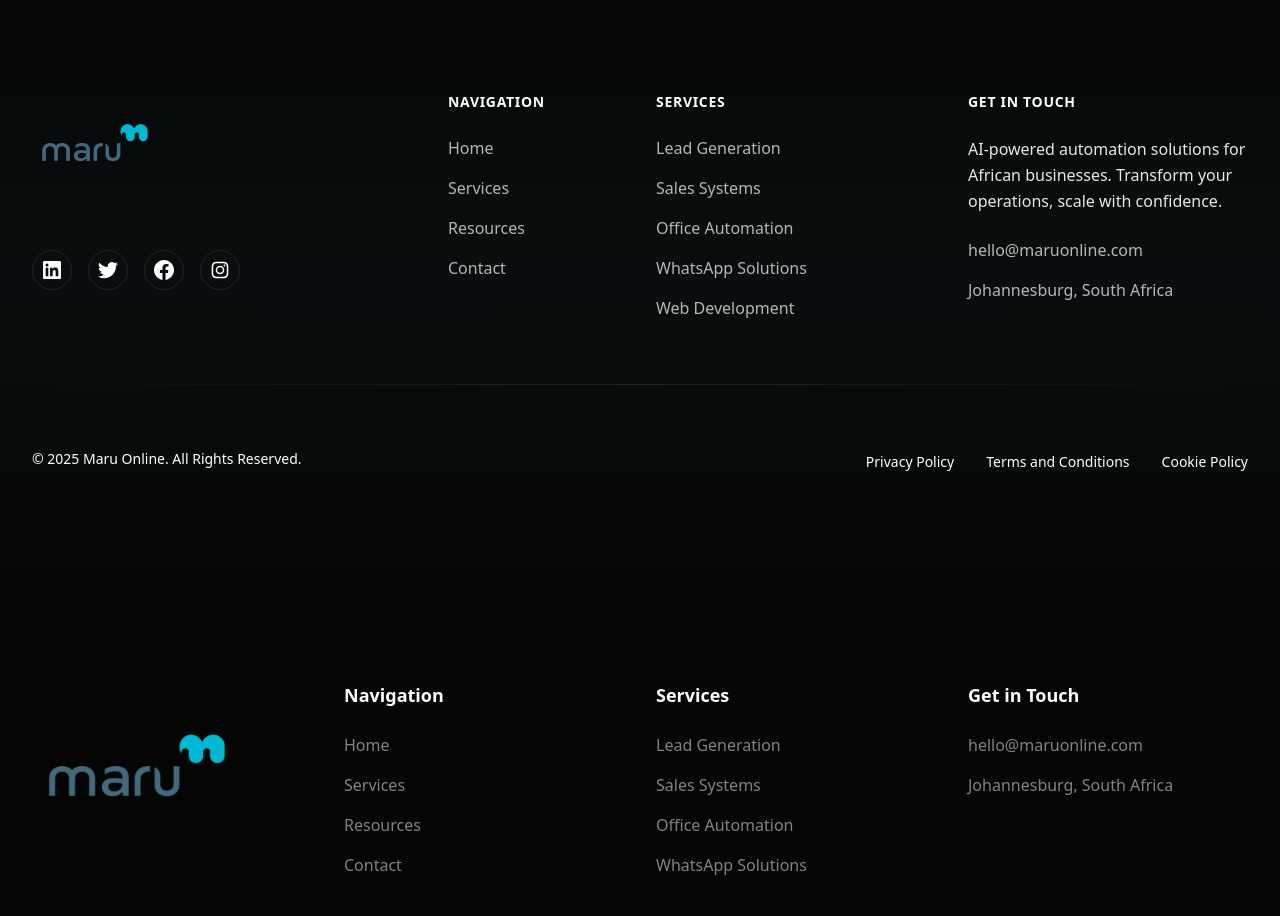
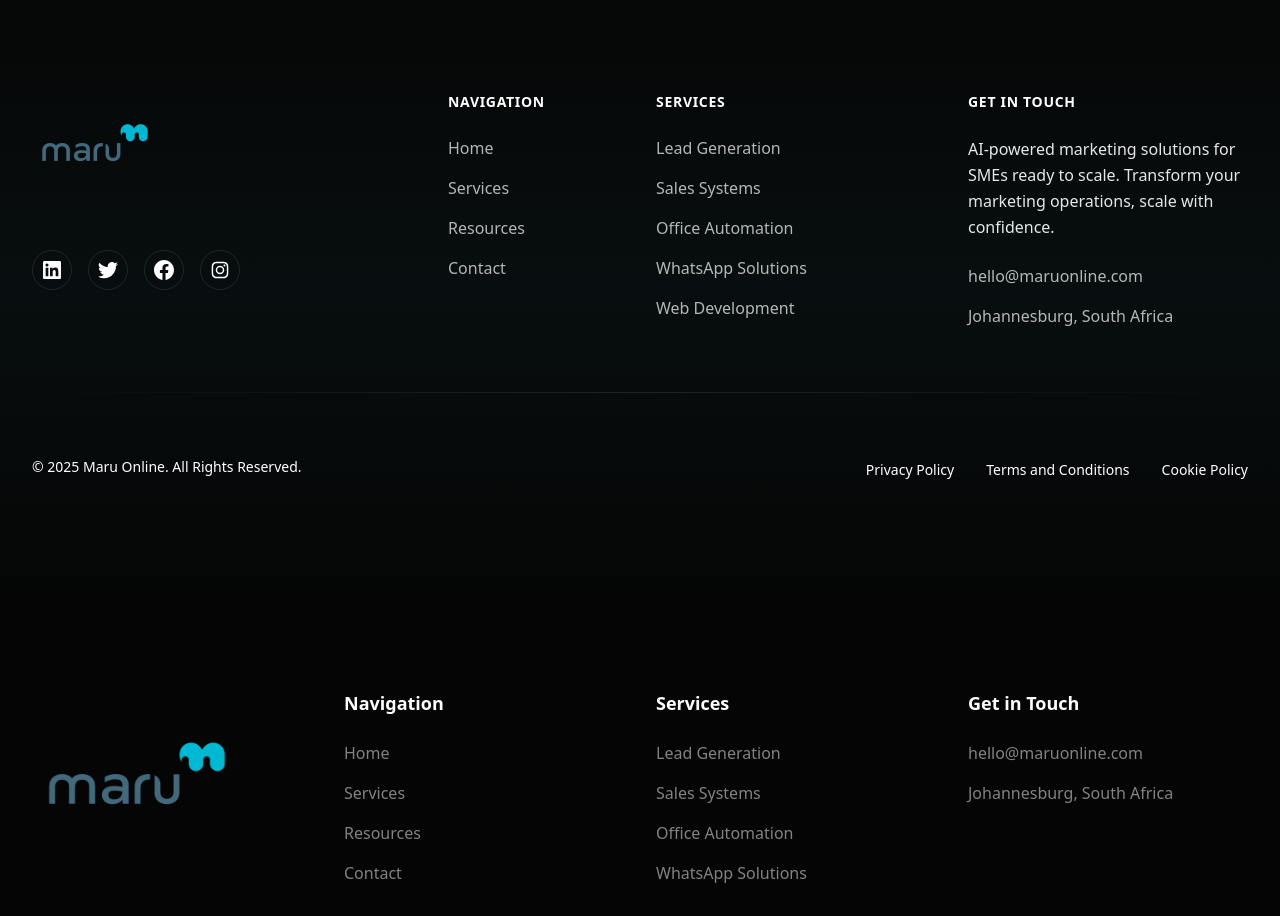
Before and after one commit to jimmy-motsei/maru-website, a Next.js app: page /contact in a window 1280 px wide. Shown: the part 1320-2236 px from the top of the page. Built offline with nearby package versions, Linux system fonts and the light colour scheme; no server answers; the database is empty.

Commit message:
chore: Update footer tagline to marketing focus

```diff
--- a/components/layout/Footer.tsx
+++ b/components/layout/Footer.tsx
@@ -195,7 +195,7 @@ export function Footer() {
             >
               <h3 className="text-white font-bold text-sm uppercase tracking-wider mb-6">Get in Touch</h3>
               <p className="text-white/90 mb-6 leading-relaxed">
-                AI-powered automation solutions for African businesses. Transform your operations, scale with confidence.
+                AI-powered marketing solutions for SMEs ready to scale. Transform your marketing operations, scale with confidence.
               </p>
               <div className="space-y-4">
                 <p className="text-white/70">hello@maruonline.com</p>
```
